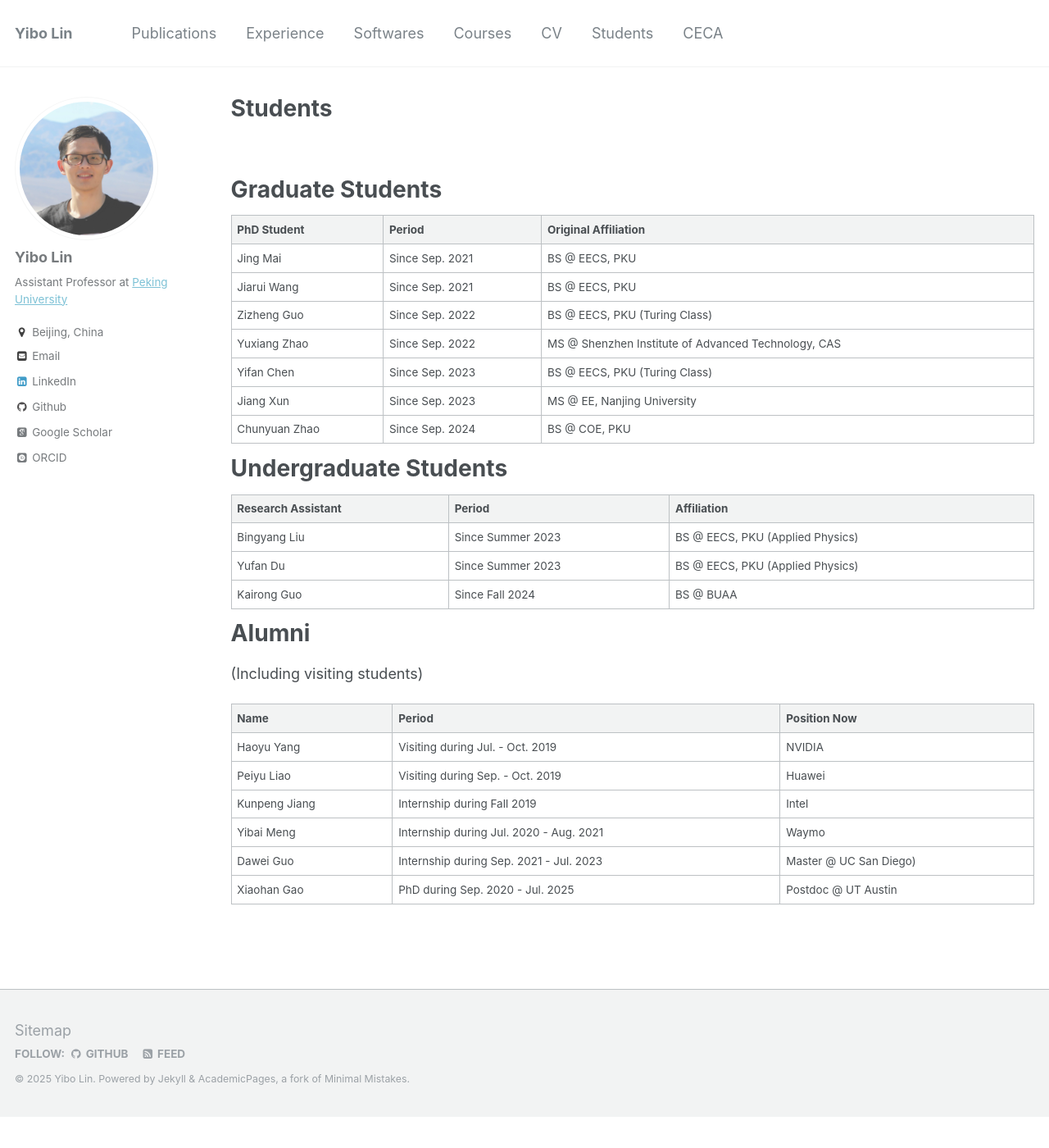
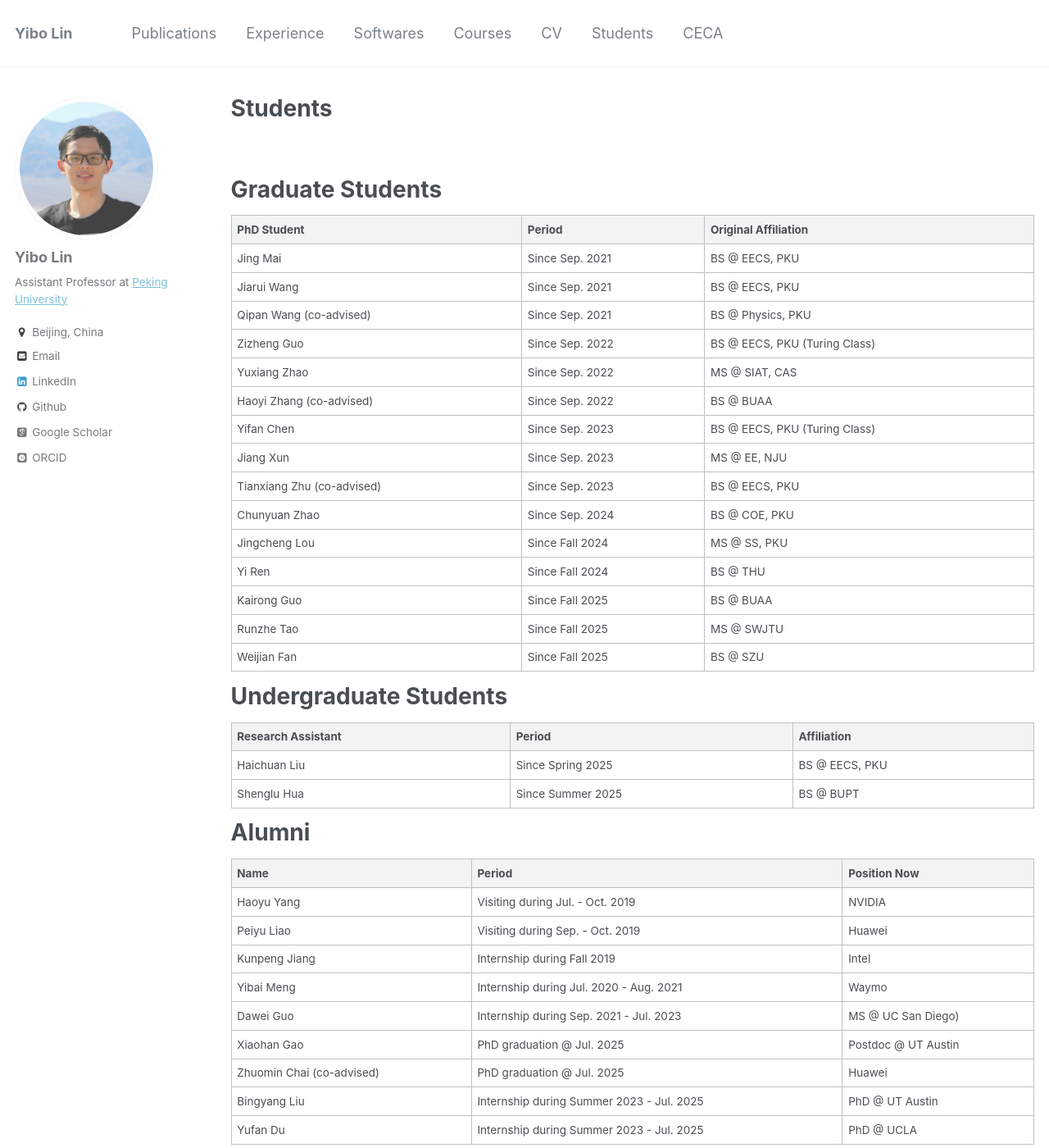
Before and after one commit to limbo018/limbo018.github.io, a Jekyll site: the page built from _pages/students.md, in a window 1280 px wide and 1400 px high. Shown: the whole window at 82% size. Built offline with Jekyll 4.4.1, drawn with Linux system fonts in a browser that asks for light colours; some web fonts are replaced.

Commit message:
update student psage

```diff
--- a/_pages/students.md
+++ b/_pages/students.md
@@ -14,19 +14,35 @@ Graduate Students
 | PhD Student        | Period                               | Original Affiliation                                                  |
 |--------------------|--------------------------------------|-----------------------------------------------------------------------|
 | [Jing Mai](https://magic3007.github.io/)            | Since Sep. 2021                      | BS @ EECS, PKU                       |
-|-----------------------------------------------------|--------------------------------------|-----------------------------------------|
-| [Jiarui Wang](https://tomjerry213.github.io/)       | Since Sep. 2021                      | BS @ EECS, PKU                                        |
-|-----------------------------------------------------|--------------------------------------|-------------------------------------------------------|
-| [Zizheng Guo](https://guozz.cn/)                    | Since Sep. 2022                      | BS @ EECS, PKU (Turing Class)                         |
-|-----------------------------------------------------|--------------------------------------|-------------------------------------------------------|
-| Yuxiang Zhao                                        | Since Sep. 2022                      | MS @ Shenzhen Institute of Advanced Technology, CAS        |
-|-----------------------------------------------------|--------------------------------------|-------------------------------------------------------|
+|-----------------------------------------------------|--------------------------------------|--------------------------------------|
+| [Jiarui Wang](https://tomjerry213.github.io/)       | Since Sep. 2021                      | BS @ EECS, PKU                       |
+|-----------------------------------------------------|--------------------------------------|--------------------------------------|
+| Qipan Wang (co-advised)                             | Since Sep. 2021                      | BS @ Physics, PKU                    |
+|-----------------------------------------------------|--------------------------------------|--------------------------------------|
+| [Zizheng Guo](https://guozz.cn/)                    | Since Sep. 2022                      | BS @ EECS, PKU (Turing Class)        |
+|-----------------------------------------------------|--------------------------------------|--------------------------------------|
+| Yuxiang Zhao                                        | Since Sep. 2022                      | MS @ SIAT, CAS                       |
+|-----------------------------------------------------|--------------------------------------|--------------------------------------|
+| Haoyi Zhang (co-advised)                            | Since Sep. 2022                      | BS @ BUAA                            |
+|-----------------------------------------------------|--------------------------------------|--------------------------------------|
 | Yifan Chen                                          | Since Sep. 2023                      | BS @ EECS, PKU (Turing Class)        |
-|-----------------------------------------------------|--------------------------------------|-------------------------------------------------------|
-| Jiang Xun                                           | Since Sep. 2023                      | MS @ EE, Nanjing University          |
-|-----------------------------------------------------|--------------------------------------|-------------------------------------------------------|
+|-----------------------------------------------------|--------------------------------------|--------------------------------------|
+| Jiang Xun                                           | Since Sep. 2023                      | MS @ EE, NJU                         |
+|-----------------------------------------------------|--------------------------------------|--------------------------------------|
+| Tianxiang Zhu (co-advised)                          | Since Sep. 2023                      | BS @ EECS, PKU                       |
+|-----------------------------------------------------|--------------------------------------|--------------------------------------|
 | [Chunyuan Zhao](https://chunyuanzhao.me/)           | Since Sep. 2024                      | BS @ COE, PKU                        |
-|-----------------------------------------------------|--------------------------------------|-------------------------------------------------------|
+|-----------------------------------------------------|--------------------------------------|--------------------------------------|
+| Jingcheng Lou                                       | Since Fall 2024                      | MS @ SS, PKU                         |
+|-----------------------------------------------------|--------------------------------------|--------------------------------------|
+| Yi Ren                                              | Since Fall 2024                      | BS @ THU                             |
+|-----------------------------------------------------|--------------------------------------|--------------------------------------|
+| Kairong Guo                                         | Since Fall 2025                      | BS @ BUAA                            |
+|-----------------------------------------------------|--------------------------------------|--------------------------------------|
+| Runzhe Tao                                          | Since Fall 2025                      | MS @ SWJTU                           |
+|-----------------------------------------------------|--------------------------------------|--------------------------------------|
+| Weijian Fan                                         | Since Fall 2025                      | BS @ SZU                             |
+|-----------------------------------------------------|--------------------------------------|--------------------------------------|
 
 Undergraduate Students
 ======
@@ -34,17 +50,13 @@ Undergraduate Students
 |-----------------------------------------------------|--------------------------------------|--------------------------------------|
 | Research Assistant                                  | Period                               | Affiliation                          |
 |-----------------------------------------------------|--------------------------------------|--------------------------------------|
-| Bingyang Liu                                        | Since Summer 2023                    | BS @ EECS, PKU (Applied Physics)       |
+| Haichuan Liu                                        | Since Spring 2025                    | BS @ EECS, PKU                       |
 |-----------------------------------------------------|--------------------------------------|--------------------------------------|
-| [Yufan Du](https://yufandu.com/)                    | Since Summer 2023                    | BS @ EECS, PKU (Applied Physics)       |
-|-----------------------------------------------------|--------------------------------------|--------------------------------------|
-| Kairong Guo                                         | Since Fall 2024                      | BS @ BUAA                            |
+| Shenglu Hua                                         | Since Summer 2025                    | BS @ BUPT                            |
 |-----------------------------------------------------|--------------------------------------|--------------------------------------|
 
 Alumni
 ======
-
-(Including visiting students)
 
 |-----------------------------------------------------|--------------------------------------|--------------------------------------|
 | Name                                                | Period                               | Position Now                         |
@@ -55,9 +67,15 @@ Alumni
 |-----------------------------------------------------|--------------------------------------|--------------------------------------|
 | Kunpeng Jiang                                       | Internship during Fall 2019          | Intel                                |
 |-----------------------------------------------------|--------------------------------------|--------------------------------------|
-| [Yibai Meng](https://www.mengyibai.com/)            | Internship during Jul. 2020 - Aug. 2021 | Waymo                                |
+| [Yibai Meng](https://www.mengyibai.com/)            | Internship during Jul. 2020 - Aug. 2021 | Waymo                             |
 |-----------------------------------------------------|--------------------------------------|--------------------------------------|
-| Dawei Guo                                           | Internship during Sep. 2021 - Jul. 2023 | Master @  UC San Diego) |
+| Dawei Guo                                           | Internship during Sep. 2021 - Jul. 2023 | MS @ UC San Diego)                |
 |-----------------------------------------------------|--------------------------------------|--------------------------------------|
-| [Xiaohan Gao](https://gaoxiaohan.com/)              | PhD during Sep. 2020 - Jul. 2025     | Postdoc @ UT Austin   |
+| [Xiaohan Gao](https://gaoxiaohan.com/)              | PhD graduation @ Jul. 2025           | Postdoc @ UT Austin                  |
 |-----------------------------------------------------|--------------------------------------|--------------------------------------|
+| Zhuomin Chai (co-advised)                           | PhD graduation @ Jul. 2025           | Huawei                               |
+|-----------------------------------------------------|--------------------------------------|--------------------------------------|
+| Bingyang Liu                                        | Internship during Summer 2023 - Jul. 2025 | PhD @ UT Austin                 |
+|-----------------------------------------------------|--------------------------------------|--------------------------------------|
+| [Yufan Du](https://yufandu.com/)                    | Internship during Summer 2023 - Jul. 2025 | PhD @ UCLA                      |
+|-----------------------------------------------------|--------------------------------------|--------------------------------------|
```
